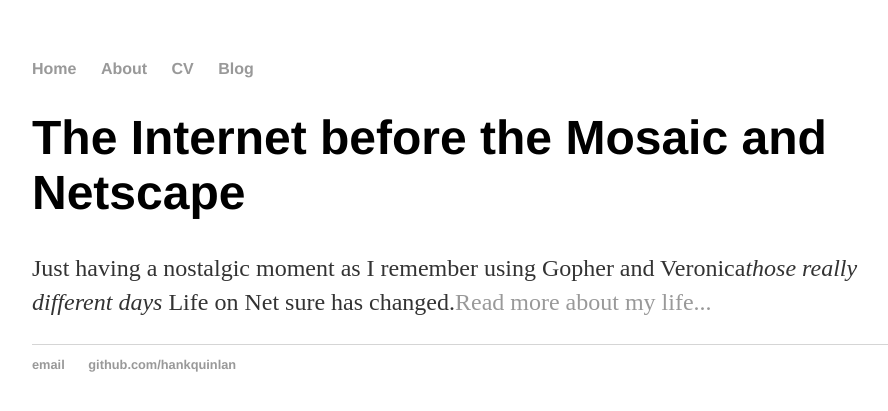
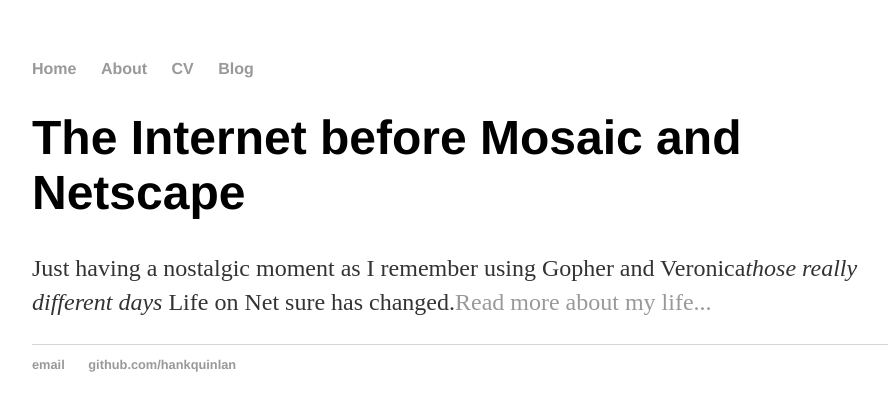
Before and after one commit to csclarke/csclarke.github.io, a Jekyll site: the page built from about/index.html, in a window 1280 px wide. Shown: the top 411 px of the page, without its empty margins (160-1048 px from the left). Built offline with Jekyll 4.4.1, drawn with Linux system fonts in a browser that asks for light colours.

Commit message:
Update index.html

```diff
--- a/about/index.html
+++ b/about/index.html
@@ -3,7 +3,7 @@ layout: default
 title: Hank Quinlan, Horrible Cop
 ---
 <div class="blurb">
-<h1>The Internet before the Mosaic and Netscape</h1>
+<h1>The Internet before Mosaic and Netscape</h1>
 
 <p>Just having a nostalgic moment as I remember using Gopher and Veronica<em>those really different days</em> Life on Net sure has changed.<a href="/about">Read more about my life...</a></p>
 </div><!-- /.blurb -->
```
